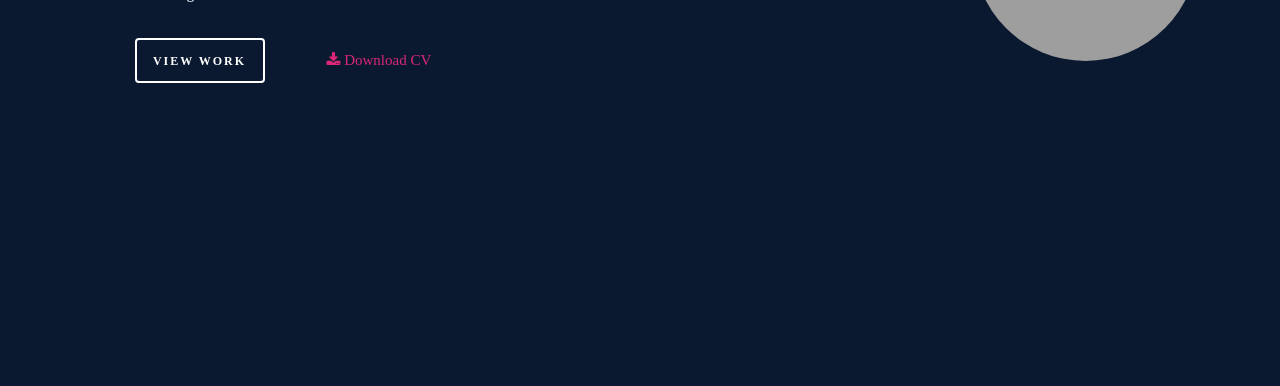
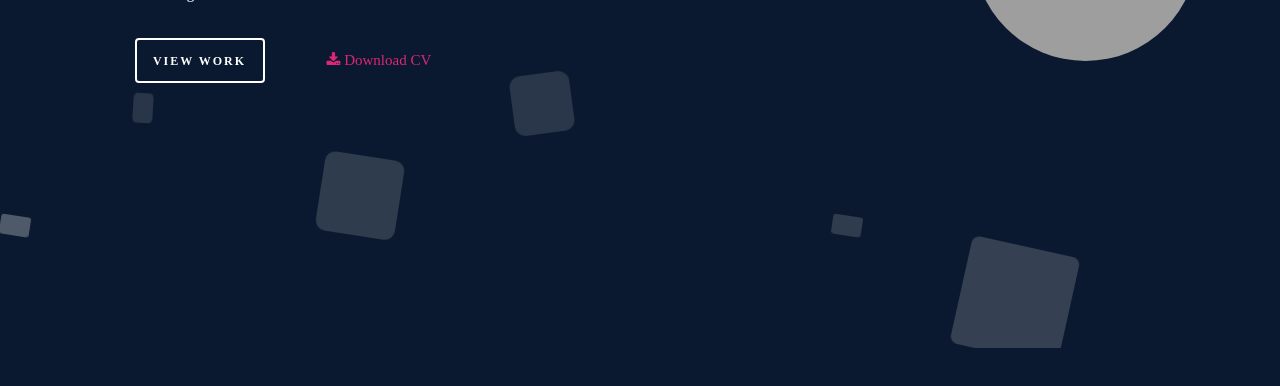
Before and after one commit to emraheskbgc/myPortfolioWebSite, a React (Create React App) app: page / in a window 1280 px wide. Shown: the part 452-838 px from the top of the page. Built offline with nearby package versions, Linux system fonts and the light colour scheme; grey boxes are pictures that could not be loaded.

Commit message:
background animation added

```diff
--- a/package.json
+++ b/package.json
@@ -19,6 +19,7 @@
     "react-scripts": "5.0.1",
     "react-scroll": "^1.8.9",
     "react-scroll-motion": "^0.3.2",
+    "sass": "^1.69.5",
     "web-vitals": "^2.1.4"
   },
   "scripts": {
--- a/src/App.js
+++ b/src/App.js
@@ -8,6 +8,7 @@
 import Load from "./load/Load";
 import Footer from "./components/Footer";
 import Sertificas from "./components/Sertificas";
+import BgAnimation from "./components/BgAnimation";
 
 function App() {
   const [nav, setNav] = useState(false);
@@ -108,6 +109,7 @@
 
   return (
     <>
+      <BgAnimation />
       <Navbar
         isActive={isActive}
         changeColor={changeColor}
--- /dev/null
+++ b/src/animationBg.scss
@@ -0,0 +1,87 @@
+*{
+    margin: 0px;
+    padding: 0px;
+}
+
+
+.circles{
+    position: absolute;
+    top: 0;
+    left: 0;
+    width: 100%;
+    height: 100%;
+    overflow: hidden;
+}
+.circles li{
+    position: absolute;
+    display: block;
+    list-style: none;
+    width: 20px;
+    height: 20px;
+    background: rgba(255,255,255,0.2);
+    animation: animate 25s linear infinite;
+    bottom: -150px;
+}
+.circles li:nth-child(1){
+    left: 25%;
+    width: 80px;
+    height: 80px;
+    animation-delay: 0s;
+}
+.circles li:nth-child(2){
+    left: 10%;
+    width: 20px;
+    height: 20px;
+    animation-delay: 2s;
+    animation-duration: 12s;
+}
+.circles li:nth-child(3){
+    left: 70%;
+    width: 20px;
+    height: 20px;
+    animation-delay: 4s;
+}
+.circles li:nth-child(4){
+    left: 40%;
+    width: 60px;
+    height: 60px;
+    animation-delay: 0s;
+    animation-duration: 18s;
+}
+.circles li:nth-child(5){
+    left: 65%;
+    width: 20px;
+    height: 20px;
+    animation-delay: 0s;
+}
+.circles li:nth-child(6){
+    left: 75%;
+    width: 110px;
+    height: 110px;
+    animation-delay: 3s;
+}
+.circles li:nth-child(7){
+    left: 35%;
+    width: 125px;
+    height: 125px;
+    animation-delay: 7s;
+}
+.circles li:nth-child(8){
+    left: 50%;
+    width: 25px;
+    height: 25px;
+    animation-delay: 15s;
+    animation-duration: 45s;
+}
+@keyframes animate {
+    0%{
+        transform: translateY(0) rotate(0deg);
+        opacity: 1;
+        border-radius: 0;
+    }
+    100%{
+        transform: translateY(-1000px) rotate(720deg);
+        opacity: 0;
+        border-radius: 50%;
+    }
+}
--- /dev/null
+++ b/src/components/BgAnimation.jsx
@@ -0,0 +1,22 @@
+import React from "react";
+
+const BgAnimation = () => {
+  return (
+    <>
+      <ul className="circles">
+        <li></li>
+        <li></li>
+        <li></li>
+        <li></li>
+        <li></li>
+        <li></li>
+        <li></li>
+        <li></li>
+        <li></li>
+        <li></li>
+      </ul>
+    </>
+  );
+};
+
+export default BgAnimation;
--- a/src/components/Contact.jsx
+++ b/src/components/Contact.jsx
@@ -45,6 +45,7 @@
   };
 
   return (
+    <>
       <div
         name="contact"
         className={`w-full  flex justify-center items-center p-4 ${props.light}`}
@@ -107,6 +108,7 @@
           )}
         </form>
       </div>
+    </>
   );
 };
 
--- a/src/index.js
+++ b/src/index.js
@@ -1,6 +1,7 @@
 import React from "react";
 import ReactDOM from "react-dom/client";
 import "./index.css";
+import "./animationBg.scss";
 import "./animation.css";
 import App from "./App";
 
```
Also changed, not shown: 1 other file (tests, documents, lock files or other folders). Lines whose indentation alone changed are shown as unchanged.
